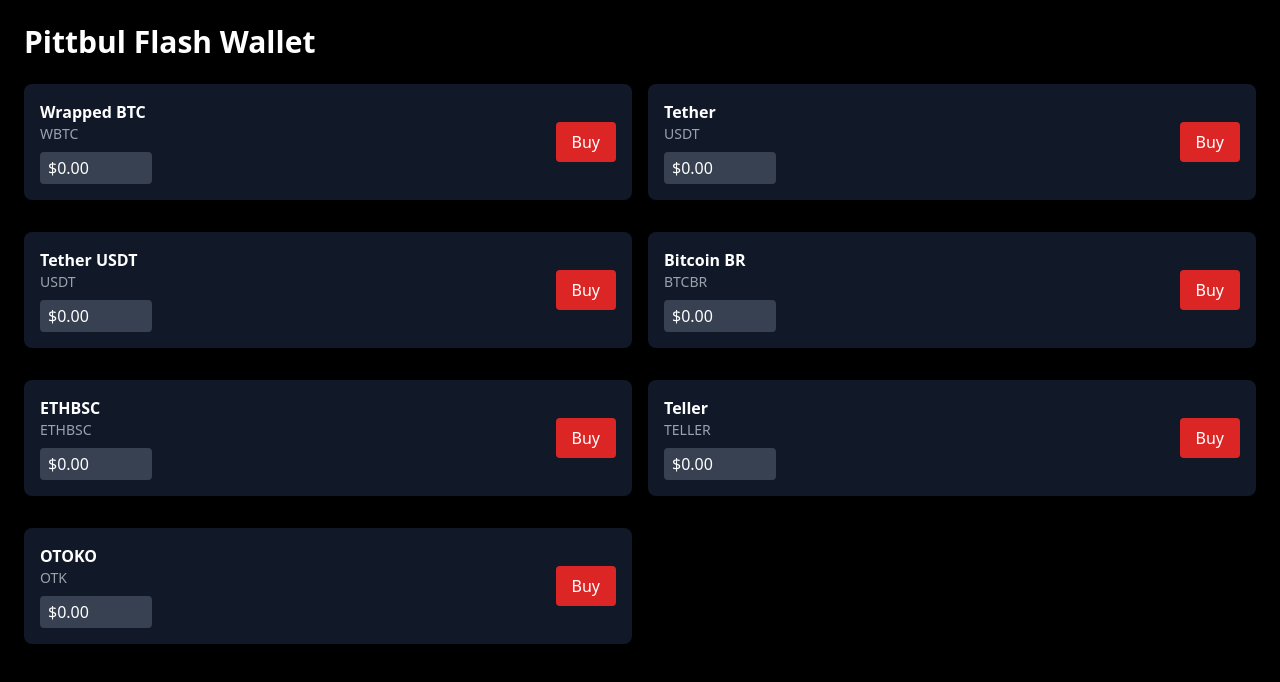
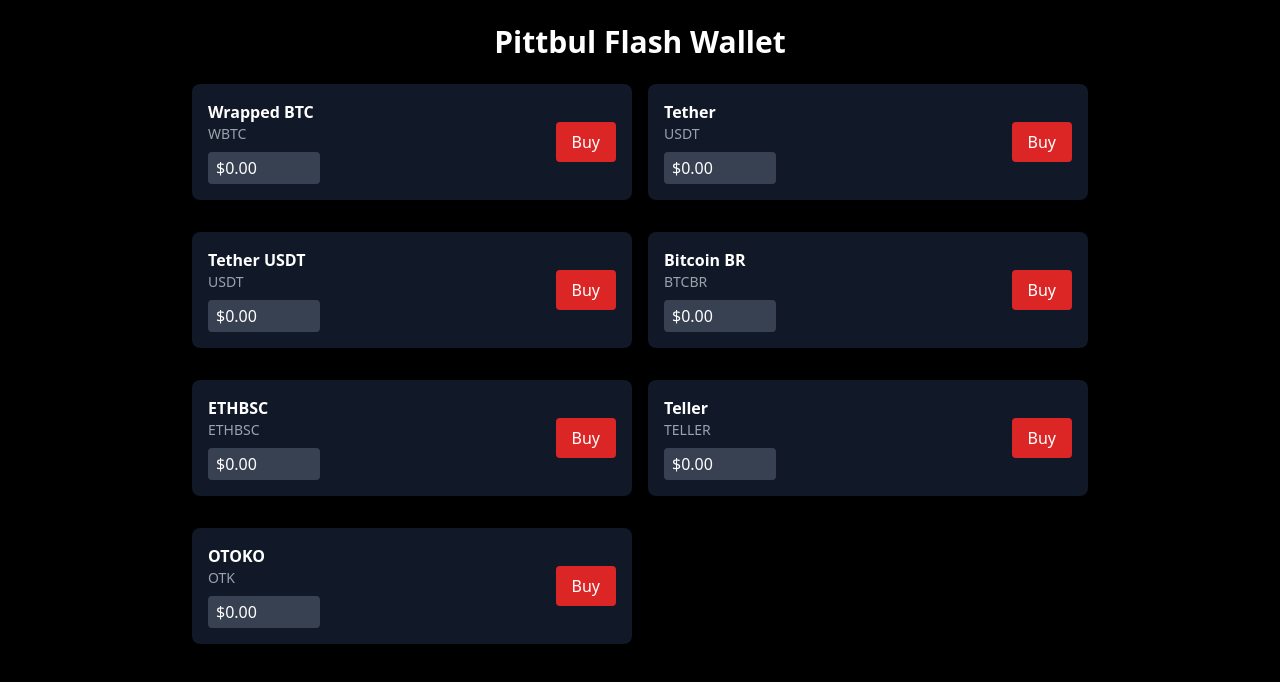
Before and after one commit to Tether-creator/pittbul-flash-wallet, a React (Vite) app: page / in a window 1280 px wide. Shown: the top 682 px of the page. Built offline with nearby package versions, Linux system fonts and the light colour scheme.

Commit message:
Update App.jsx

```diff
--- a/src/App.jsx
+++ b/src/App.jsx
@@ -8,9 +8,10 @@
   };
 
   return (
-    <div className="min-h-screen bg-black p-6">
-      <h1 className="text-3xl text-white font-bold mb-6">Pittbul Flash Wallet</h1>
-      <div className="grid md:grid-cols-2 gap-4">
+    <div className="min-h-screen bg-black text-white flex flex-col items-center p-6">
+      <h1 className="text-3xl font-bold mb-6 text-center">Pittbul Flash Wallet</h1>
+
+      <div className="w-full max-w-4xl grid gap-4 grid-cols-1 sm:grid-cols-2">
         {tokens.map((token) => (
           <TokenCard
             key={token.id}
```
